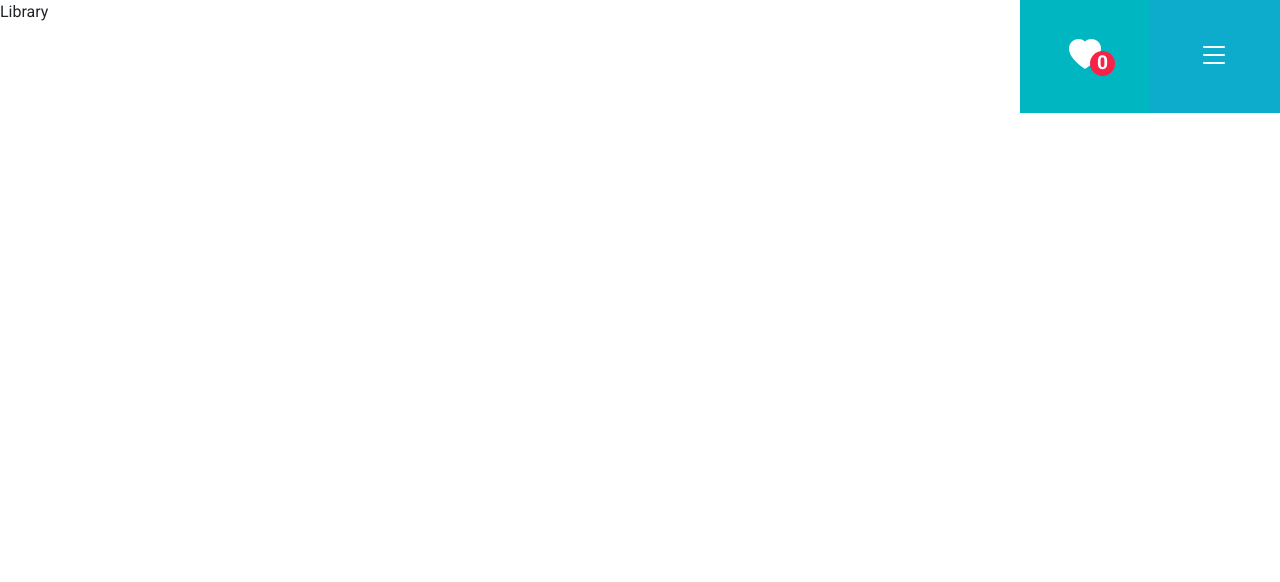
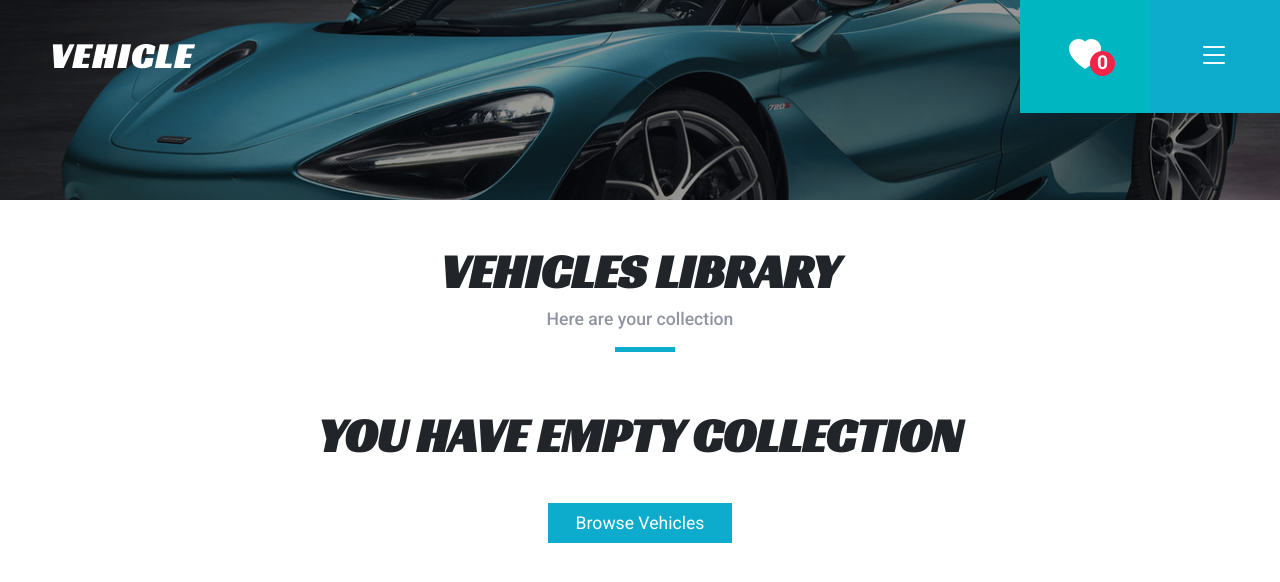
Before and after one commit to freetimezp/js-cars-06, a React (Create React App) app: page /library in a window 1280 px wide. Shown: the top 582 px of the page. Built offline with nearby package versions, Linux system fonts and the light colour scheme.

Commit message:
09. js-cars-06. Library component.

```diff
--- a/src/pages/Library.css
+++ b/src/pages/Library.css
@@ -0,0 +1,24 @@
+.library .empty {
+    font-family: 'Racing Sans One', cursive;
+    font-size: 3rem;
+    line-height: 1;
+    text-transform: uppercase;
+    text-align: center;
+    font-weight: 700;
+    margin-bottom: 50px;
+}
+
+.library .browse {
+    background: var(--primary);
+    border: 0;
+    padding: 10px 28px;
+    color: #fff;
+    transition: .4s;
+    width: 200px;
+    font-size: 1.1rem;
+    font-weight: 400;
+}
+
+.library .browse:hover {
+    background: var(--second);
+}
--- a/src/pages/Library.jsx
+++ b/src/pages/Library.jsx
@@ -1,10 +1,36 @@
-import React from 'react';
+import React, { useContext } from 'react';
+import { Link } from 'react-router-dom';
 import './Library.css';
 
+import bgImg from '../images/mclaren-1.jpg';
+import PageTitle from '../components/PageTitle';
+import { AppContext } from '../App';
+import VehicleCard from '../components/VehicleCard';
+
 function Library() {
+    const { library: cars } = useContext(AppContext);
+
     return (
-        <div>
-            Library
+        <div id="library" className='page library'>
+            <img src={bgImg} alt="car" className='img-fluid page-img' />
+            <div className="container">
+                <PageTitle title='Vehicles Library' subtitle='Here are your collection' />
+
+                <div className="row">
+                    {cars && cars.length === 0 ? (
+                        <div className='text-center'>
+                            <h3 className="empty">
+                                You have empty collection
+                            </h3>
+                            <Link className='browse' to='/vehicles'>Browse Vehicles</Link>
+                        </div>
+                    ) : (
+                        cars.map(car => (
+                            <VehicleCard key={car._id} car={car} />
+                        ))
+                    )}
+                </div>
+            </div>
         </div>
     );
 };
```
